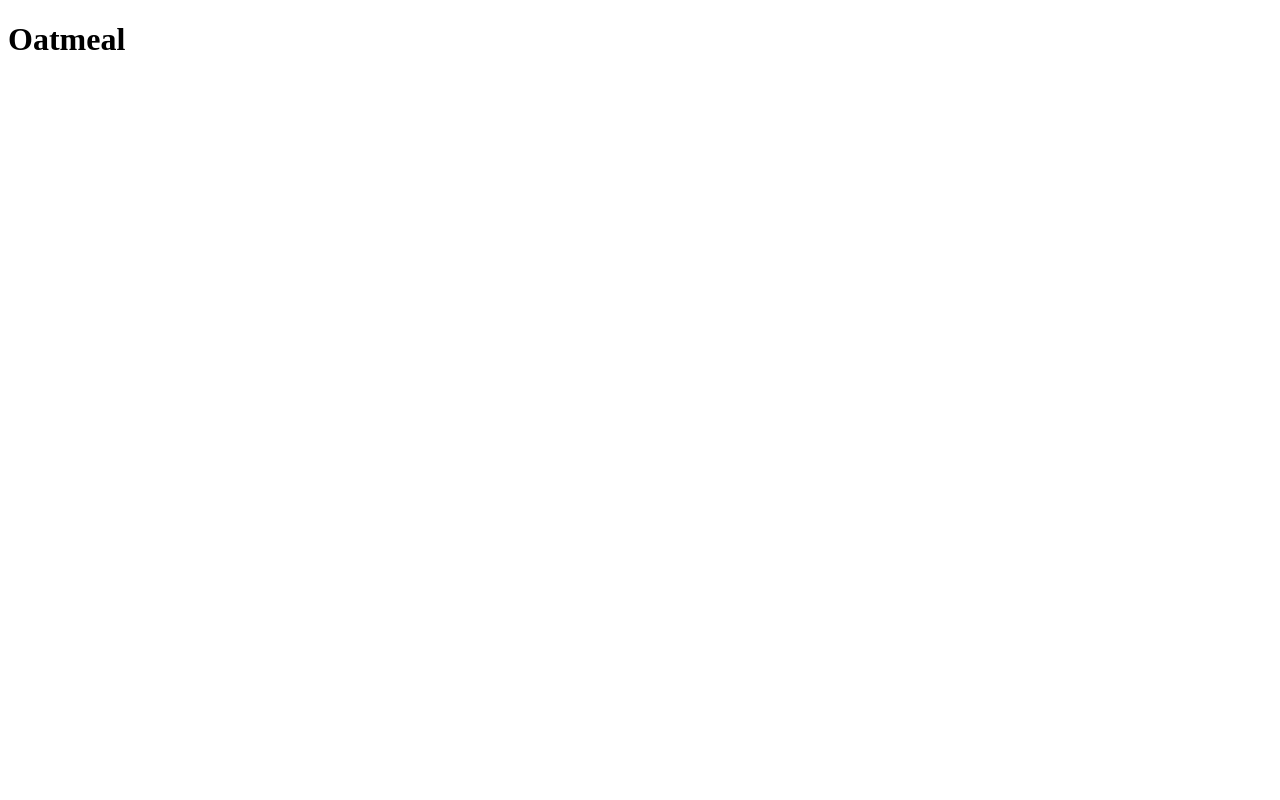
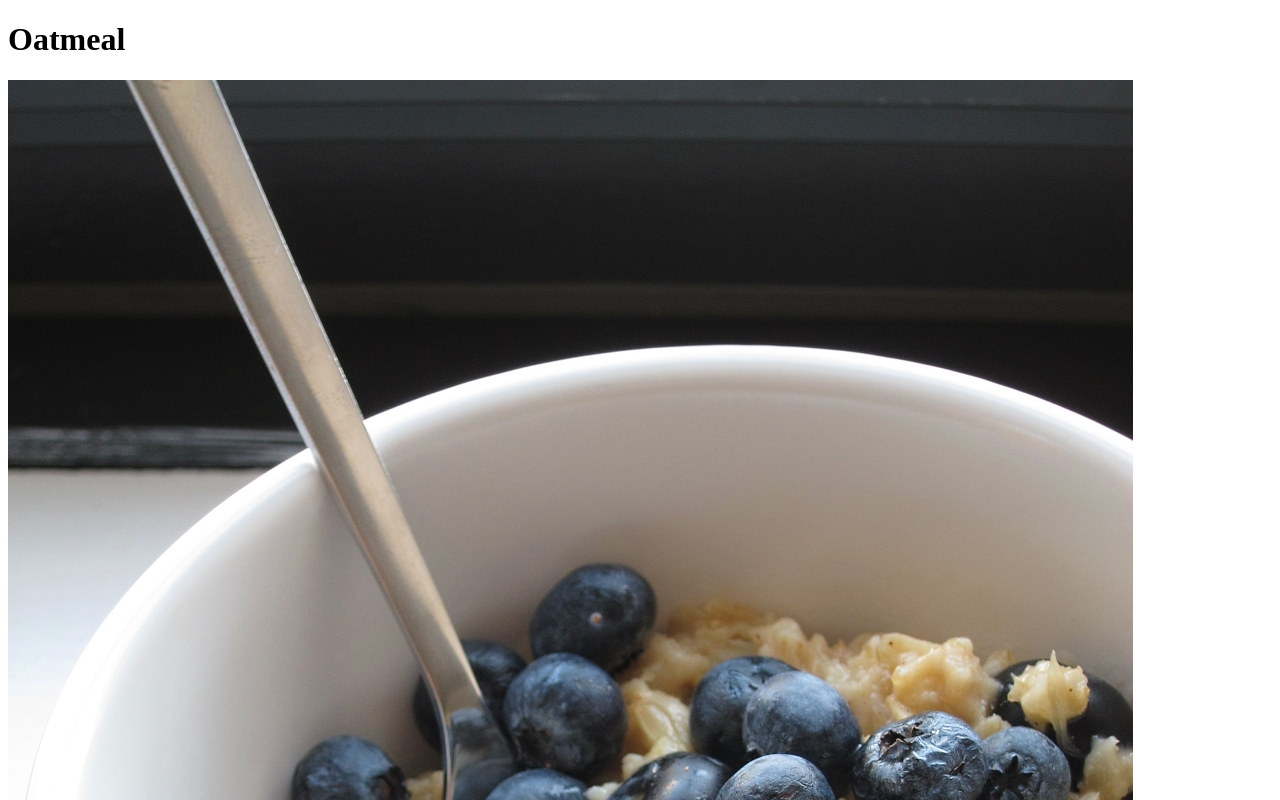
Before and after one commit to rgibsondev/odin-recipes, a plain HTML site: page recipes/oatmeal.html in a window 1280 px wide. Shown: the top 800 px of the page. Drawn offline with Linux system fonts and the light colour scheme.

Commit message:
Adds oatmeal image

```diff
--- a/recipes/oatmeal.html
+++ b/recipes/oatmeal.html
@@ -8,5 +8,6 @@
 </head>
 <body>
     <h1>Oatmeal</h1>
+    <img src="oatmeal.jpg" alt="Bowl of oatmeal with blueberries">
 </body>
 </html>
```
Also changed, not shown: recipes/oatmeal.jpg (added).
